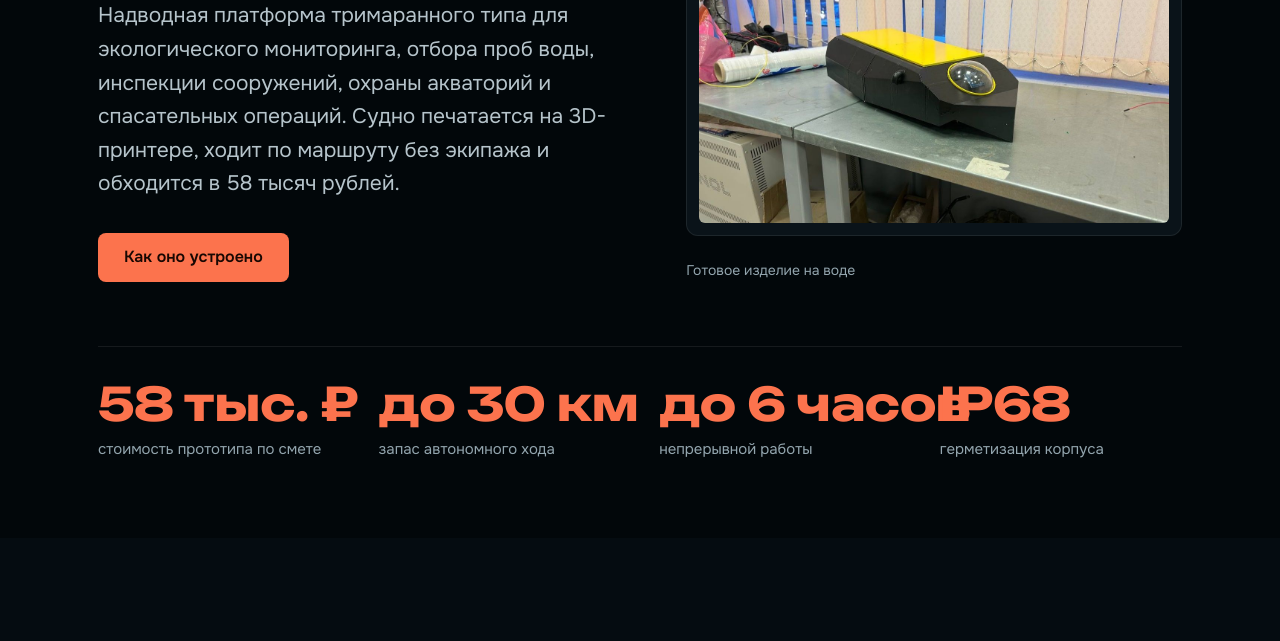
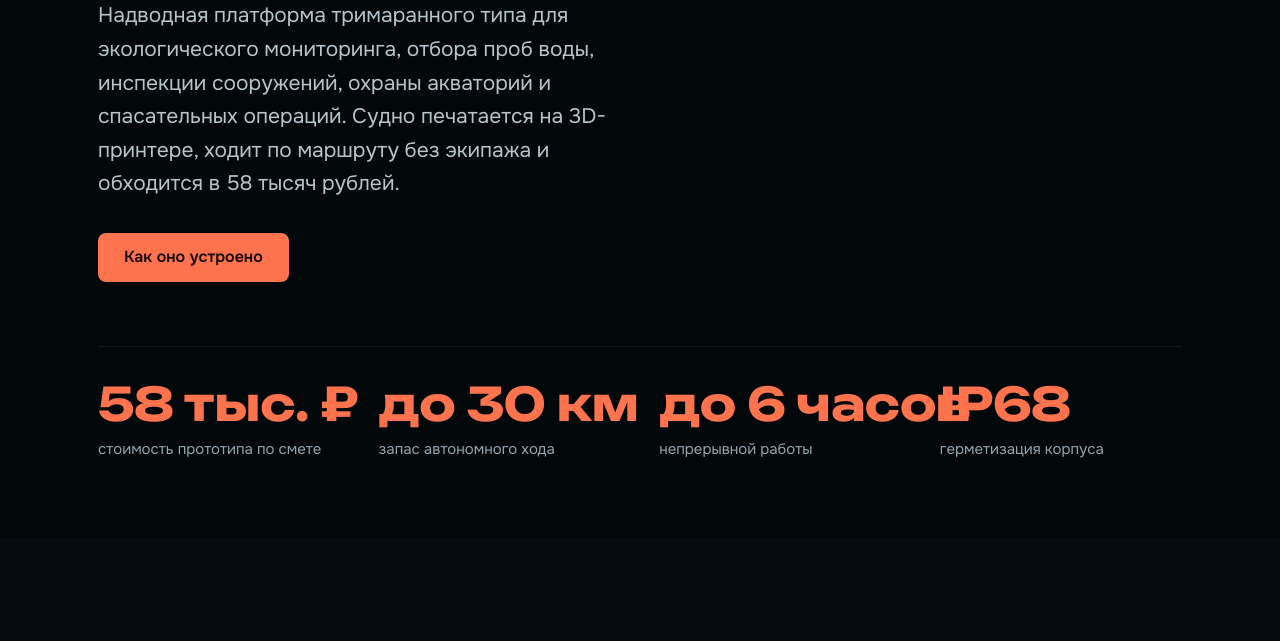
Before and after one commit to triamadcentral/triamadcentral.github.io, a plain HTML site: page index.html in a window 1280 px wide. Shown: the part 459-1100 px from the top of the page. Drawn offline with Linux system fonts and the light colour scheme.

Commit message:
Update index.html

```diff
--- a/index.html
+++ b/index.html
@@ -41,10 +41,6 @@
             <p class="hero-lead">Надводная платформа тримаранного типа для экологического мониторинга, отбора проб воды, инспекции сооружений, охраны акваторий и спасательных операций. Судно печатается на 3D-принтере, ходит по маршруту без экипажа и обходится в 58 тысяч рублей.</p>
             <a class="btn" href="#konstruktsiya">Как оно устроено</a>
           </div>
-          <figure class="hero-photo">
-            <p class="photo"><img src="img/vessel.jpg" alt="Готовое изделие: корпус-тримаран на воде" width="1263" height="710"></p>
-            <figcaption>Готовое изделие на воде</figcaption>
-          </figure>
         </div>
         <div class="stats">
           <div>
```
